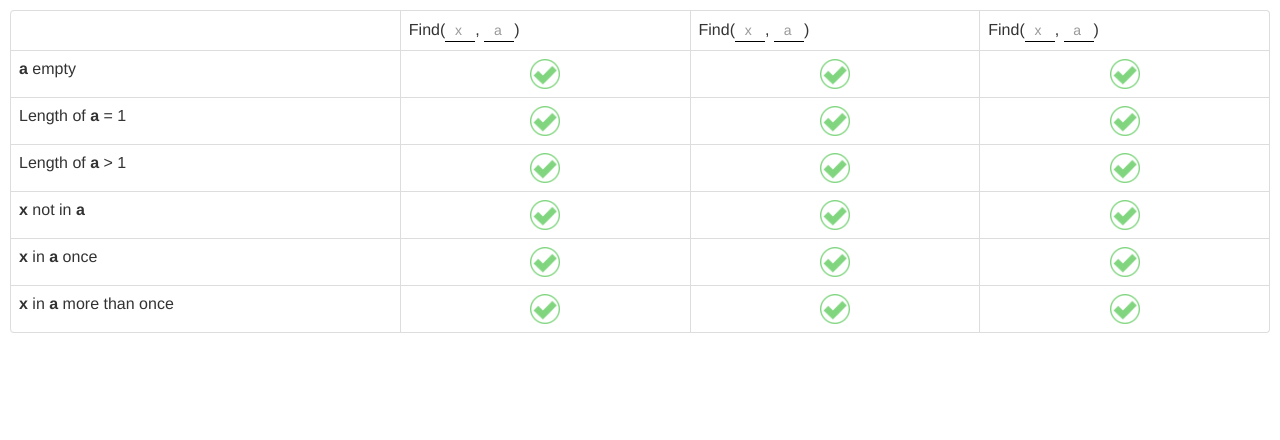
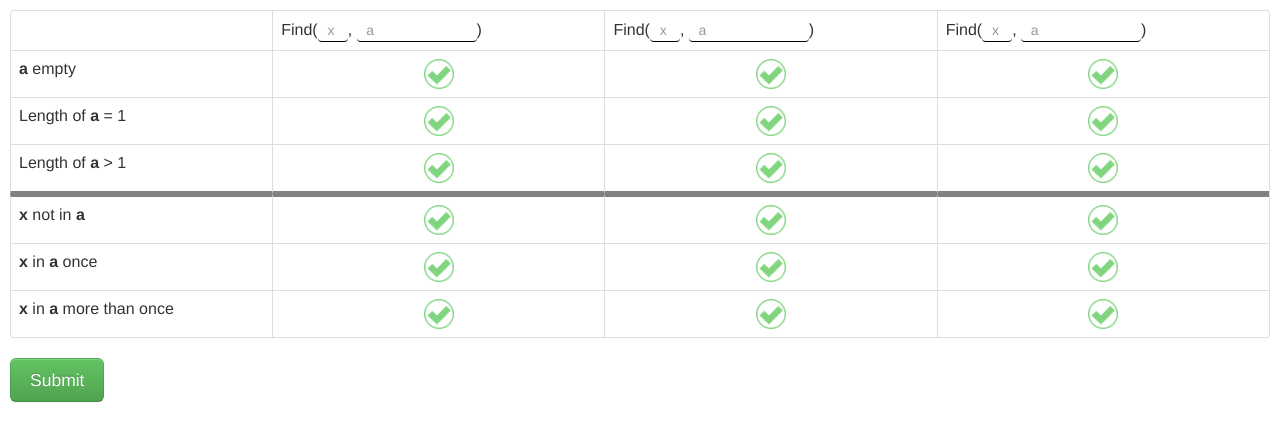
Before and after one commit to Dsan10s/MIT-Project2, a plain HTML site: page JUnitTable1.html in a window 1280 px wide. Drawn offline with nearby package versions, Linux system fonts and the light colour scheme.

Commit message:
grey bar in table, submit button

```diff
--- a/JUnitTable1.css
+++ b/JUnitTable1.css
@@ -7,12 +7,19 @@ body{
 /*For implementation*/
 
 .JUnitTable1{
-	border-radius: 5px;
+	border-radius: 10px;
 }
-.findInput{
+.findInput1{
 	border: 0px;
+	border-radius: 4px;
 	border-bottom: 1px solid black;
 	width: 30px;
+}
+.findInput2{
+	border: 0px;
+	border-radius: 4px;
+	border-bottom: 1px solid black;
+	width: 120px;
 }
 #checkMark{
 	height: 30px;
--- a/JUnitTable1.js
+++ b/JUnitTable1.js
@@ -3,12 +3,13 @@ var JUnitTable1 = (function(){
 	var exports = {};
 	var setup = function(div){
 		var table = $("<table id = 'JUnitTable1' class = 'table table-hover table-bordered'></table>");
+		var submit = $("<button id = 'submit1' class = 'btn btn-success btn-large'>Submit</button>")
 	/*Row0*/
 		var row0 = $("<tr class = 'row0'></tr>");
 		var emptyLabel = $("<td class = 'empty'></td>");
-		var findLabel1 = $("<td class = 'col1'>Find(<input id = 'xInput1' class = 'findInput' placeholder = '  x'></input>, <input id = aInput1 class = 'findInput' placeholder = '  a'></input>)</td>");
-		var findLabel2 = $("<td class = 'col2'>Find(<input id = 'xInput2' class = 'findInput' placeholder = '  x'></input>, <input id = aInput2 class = 'findInput' placeholder = '  a'></input>)</td>");
-		var findLabel3 = $("<td class = 'col3'>Find(<input id = 'xInput3' class = 'findInput' placeholder = '  x'></input>, <input id = aInput3 class = 'findInput' placeholder = '  a'></input>)</td>");
+		var findLabel1 = $("<td class = 'col1'>Find(<input id = 'xInput1' class = 'findInput1' placeholder = '  x'></input>, <input id = aInput1 class = 'findInput2' placeholder = '  a'></input>)</td>");
+		var findLabel2 = $("<td class = 'col2'>Find(<input id = 'xInput2' class = 'findInput1' placeholder = '  x'></input>, <input id = aInput2 class = 'findInput2' placeholder = '  a'></input>)</td>");
+		var findLabel3 = $("<td class = 'col3'>Find(<input id = 'xInput3' class = 'findInput1' placeholder = '  x'></input>, <input id = aInput3 class = 'findInput2' placeholder = '  a'></input>)</td>");
 
 		row0.append(emptyLabel, findLabel1, findLabel2, findLabel3);
 		table.append(row0);
@@ -22,11 +23,12 @@ var JUnitTable1 = (function(){
 				var newCol = $("<td class = 'col" + c + "'></td>");
 				/*CSS*/
 				if (r == 3){
-					var cellID
-					$(".row3 .col").css("border-bottom", "4px solid black")
+					var cellID = ".row3 .col" + c;
+					$(cellID).css("border-bottom", "4px solid black")
 				}
 				if (r == 4){
-					$(".row4").css("border-top", "4px solid black")
+					var cellID = ".row4 .col" + c;
+					$(cellID).css("border-top", "4px solid black")
 				}
 				/*Labels*/
 				if (c == 0){
@@ -50,7 +52,7 @@ var JUnitTable1 = (function(){
 			}
 			table.append(newRow);
 		}
-		$(div).append(table);
+		$(div).append(table, submit);
 	}
 	exports.setup = setup;
 	return exports;
@@ -60,4 +62,26 @@ $(document).ready(function(){
 	$(".JUnitTable1").each(function(){
 		JUnitTable1.setup(this);
 	});
+
+	/*Creates Grey bar in middle of table*/
+	for (var r = 1; r <= 6; r++){
+		var newRow = $("<tr class = 'row" + r + "'></tr>");
+		for (var c = 0; c <= 3; c++){
+			var rowClass = ".row" + r;
+			var newCol = $("<td class = 'col" + c + "'></td>");
+			if (r == 3){
+				var cellID = ".row3 .col" + c;
+				$(cellID).css("border-bottom", "3px solid grey")
+			}
+			if (r == 4){
+				var cellID = ".row4 .col" + c;
+				$(cellID).css("border-top", "3px solid grey")
+			}
+		}
+	}
+
+	/*Checks the user inputs when the submit button is pressed*/
+	$("#submit1").on("click", function(){
+		$(".findInput1")
+	})
 });
```
